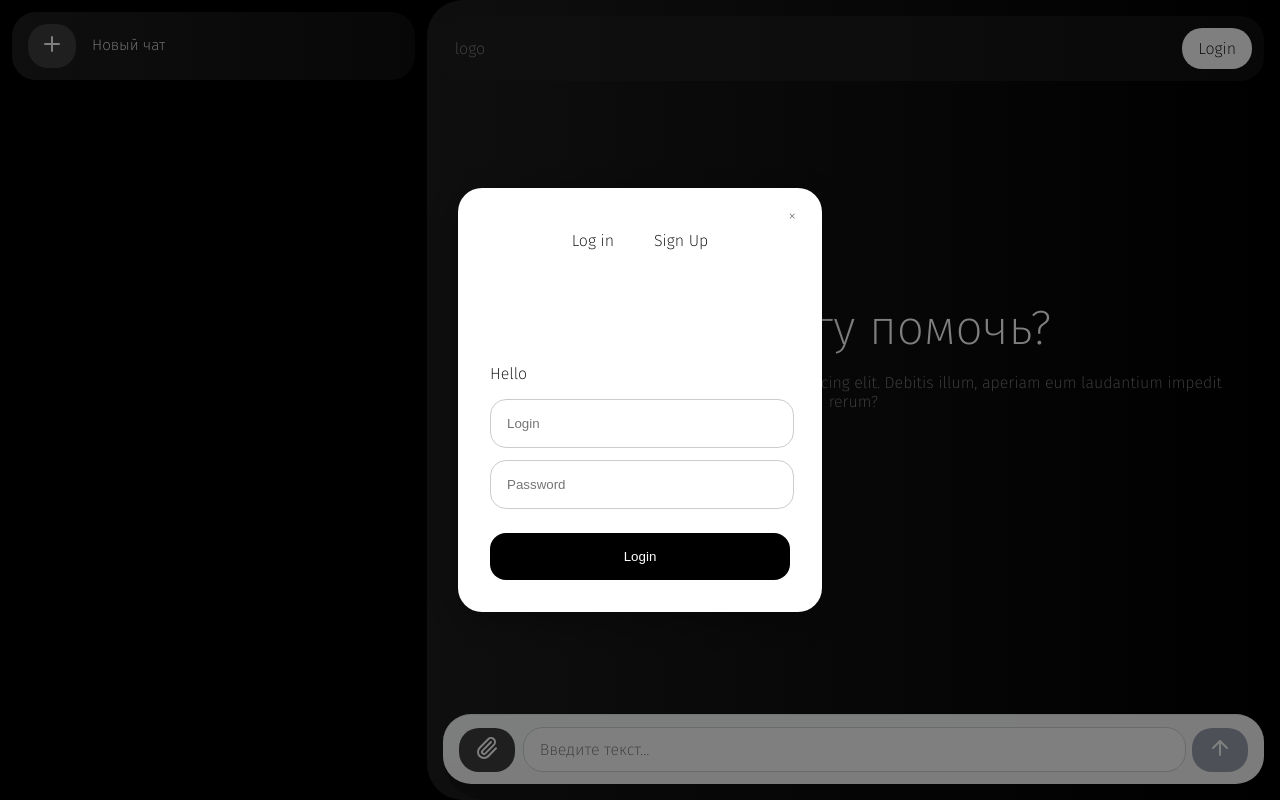
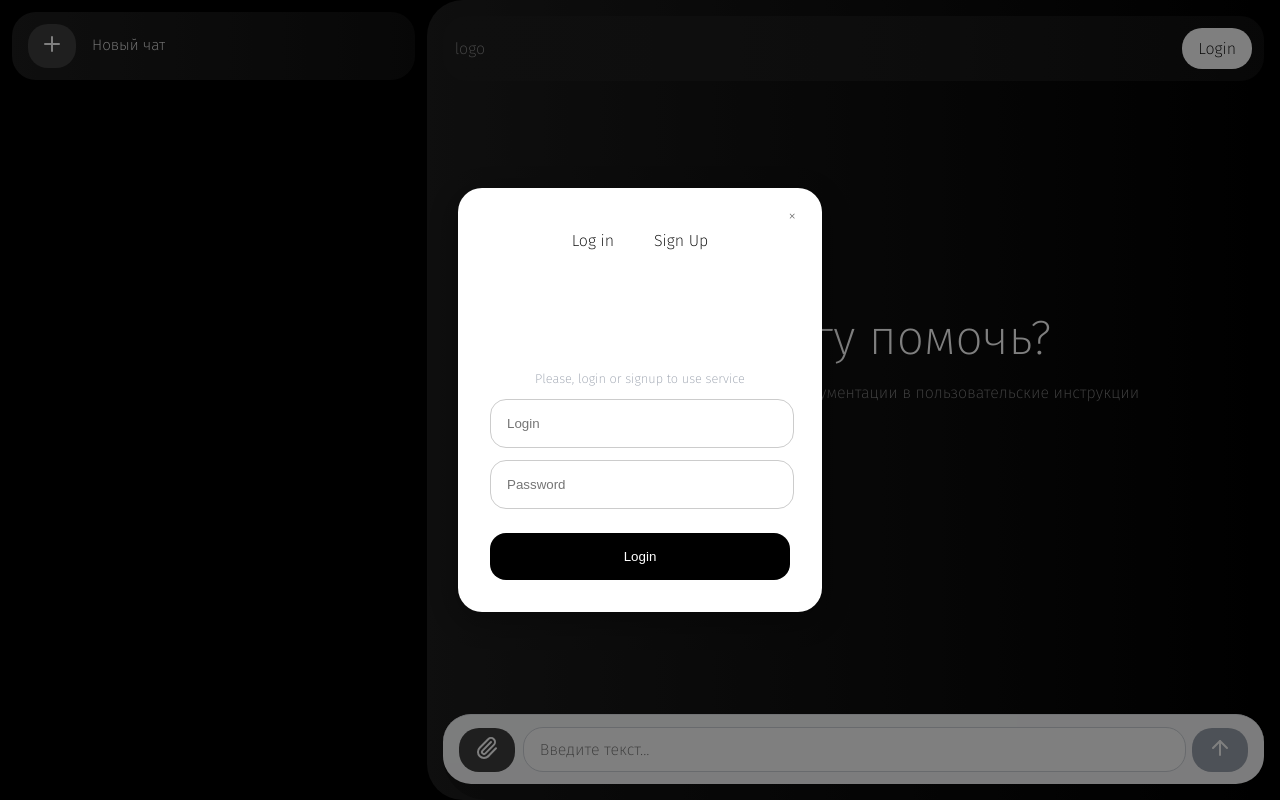
Before and after one commit to ualumi/tech-doc-simplifier, a React (Vite) app in the folder frontend/frontend/: page / in a window 1280 px wide. Both pictures are taken after a click on the button "Login". Built offline with nearby package versions, Linux system fonts and the light colour scheme.

Commit message:
update loginform

```diff
--- a/frontend/frontend/src/App.jsx
+++ b/frontend/frontend/src/App.jsx
@@ -89,8 +89,7 @@ const App = () => {
               </div>
               <div>
                 <p className='RegularText'>
-                  Lorem ipsum dolor sit amet consectetur adipisicing elit. Debitis illum,
-                  aperiam eum laudantium impedit rerum?
+                  Преобразование технической документации в пользовательские инструкции
                 </p>
               </div>
             </div>
--- a/frontend/frontend/src/components/ChatDetail.css
+++ b/frontend/frontend/src/components/ChatDetail.css
@@ -22,7 +22,6 @@
   /*padding-bottom: 1rem;*/
   max-height: 72.5vh;
   overflow-y: scroll;
-
 }
 
 /*.border {
--- a/frontend/frontend/src/components/LoginForm.css
+++ b/frontend/frontend/src/components/LoginForm.css
@@ -10,6 +10,14 @@
     transition: opacity 0.3s ease;
     z-index: 1000;
   }
+
+  #hithere{
+    align-self: center;
+    text-align: center;
+    color:#9ca3af;
+    font-size: 0.8rem;
+  }
+
 
   .login-overlay.visible {
     opacity: 1;
@@ -54,7 +62,11 @@
   }
 
   .close:hover {
-    color: #3e3e3e;
+    background-color: white;
+  }
+
+  #close1:hover{
+    background-color: white;
   }
 
   .form-control {
--- a/frontend/frontend/src/components/LoginForm.jsx
+++ b/frontend/frontend/src/components/LoginForm.jsx
@@ -175,7 +175,7 @@ const LoginForm = ({ onLoginSuccess, onClose }) => {
   return (
     <div className={`login-overlay ${visible ? 'visible' : ''}`}>
       <div className={`loginform ${visible ? 'visible' : ''}`}>
-        <button onClick={handleClose} className="close">&times;</button>
+        <button onClick={handleClose} id='close1' className="close">&times;</button>
 
         <div className="tabs">
 
@@ -202,7 +202,7 @@ const LoginForm = ({ onLoginSuccess, onClose }) => {
         </div>
 
         <form onSubmit={handleSubmit}>
-          {mode === 'login' && (<div><p className=''>Hello</p></div>)}
+          {mode === 'login' && (<div><p id='hithere'>Please, login or signup to use service</p></div>)}
 
           {mode === 'signup' && (
             <input
--- a/frontend/frontend/src/components/TextInputSender.css
+++ b/frontend/frontend/src/components/TextInputSender.css
@@ -50,7 +50,6 @@
   position: relative;
 }
 
-/* Скрываем настоящий input и стилизуем через ::before или с label, если нужно */
 
 .file-input::file-selector-button {
   display: none;
--- a/frontend/frontend/src/index.css
+++ b/frontend/frontend/src/index.css
@@ -105,6 +105,7 @@ button:focus-visible {
   align-items: center;
   flex-direction: column;
   justify-content: center;
+  align-self: center;
 }
 
 .response{
```
